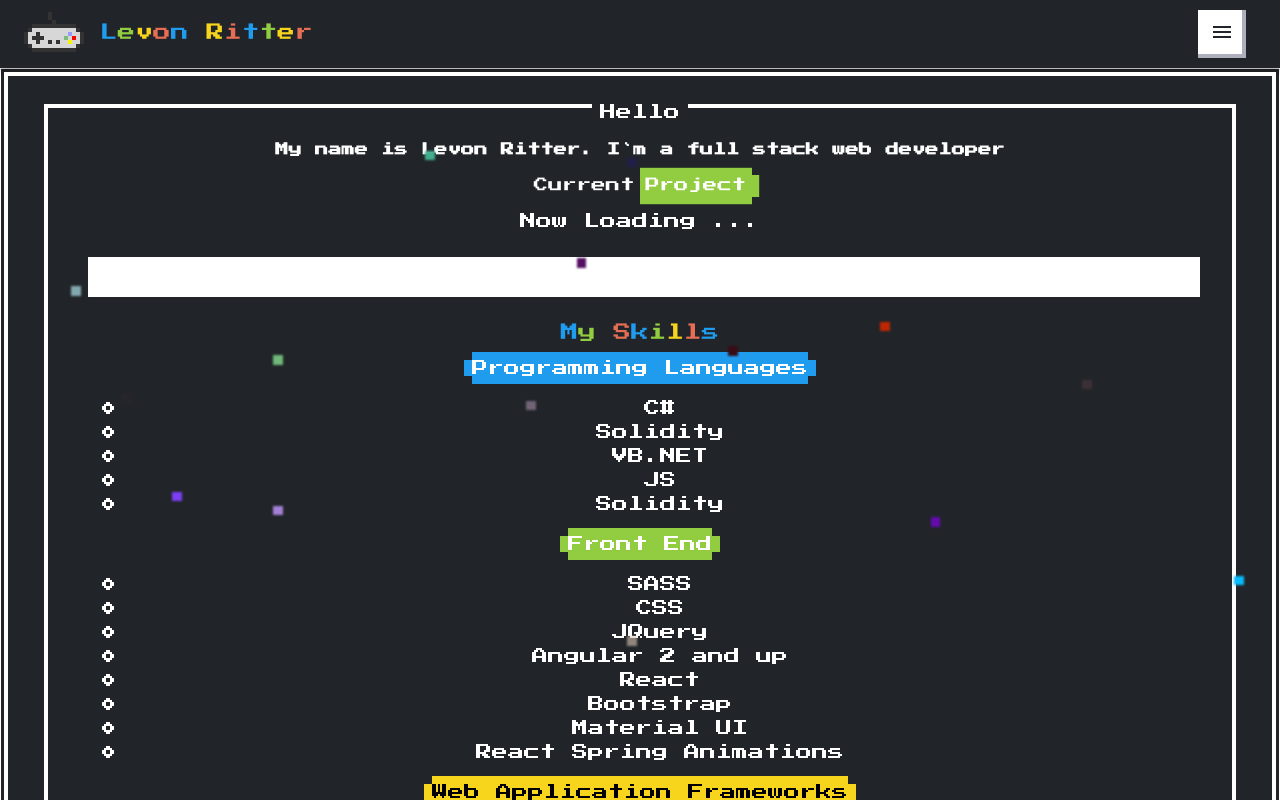
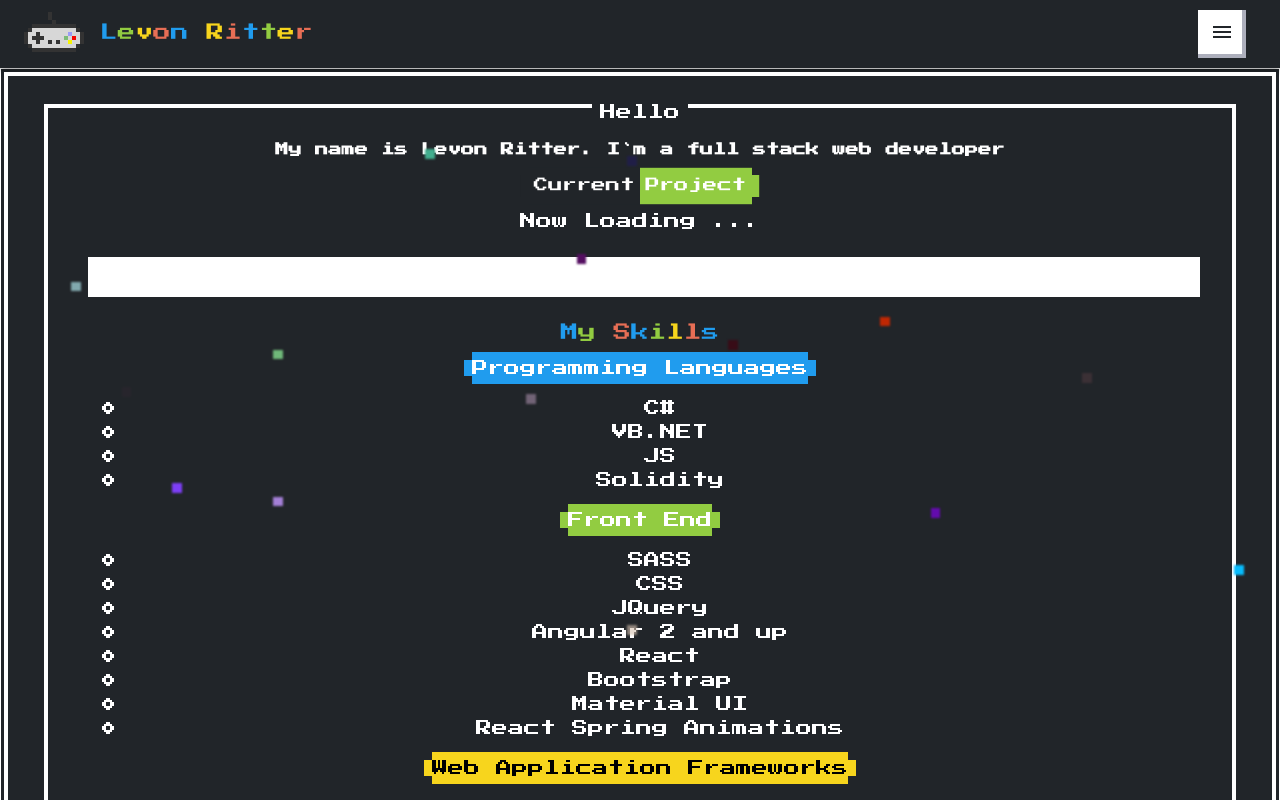
Before and after one commit to lritter79/my-portfolio, a Next.js app: page / in a window 1280 px wide. Shown: the top 800 px of the page. Built offline with nearby package versions, Linux system fonts and the light colour scheme; no server answers.

Commit message:
removed solidity dupe

```diff
--- a/data/technicalSkillsArray.js
+++ b/data/technicalSkillsArray.js
@@ -1,5 +1,5 @@
 export const skillsArray = [
-  { title: "Programming Languages", skills: ["C#", "Solidity","VB.NET", "JS", "Solidity"] },
+  { title: "Programming Languages", skills: ["C#","VB.NET", "JS", "Solidity"] },
   {
     title: "Front End",
     skills: [
```
